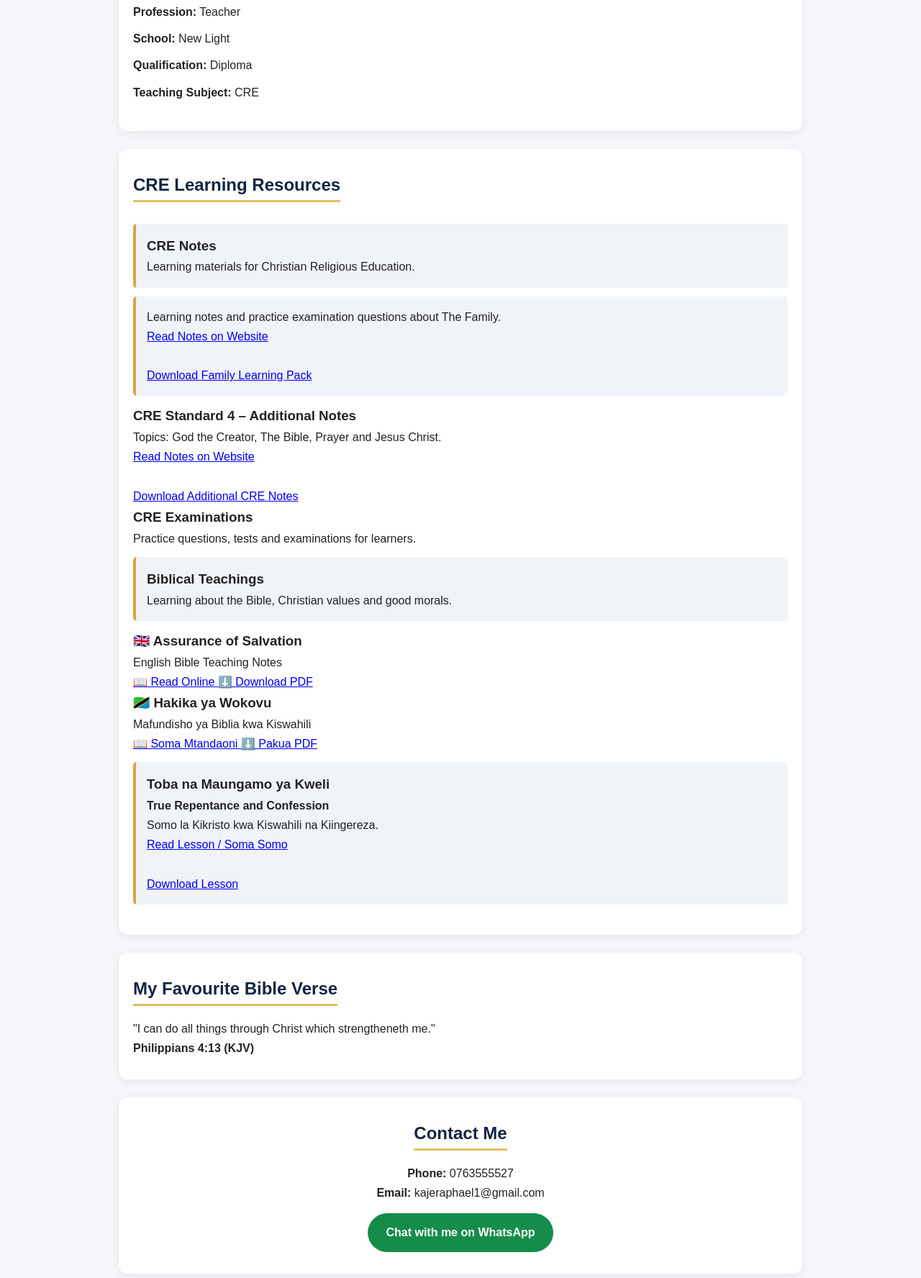
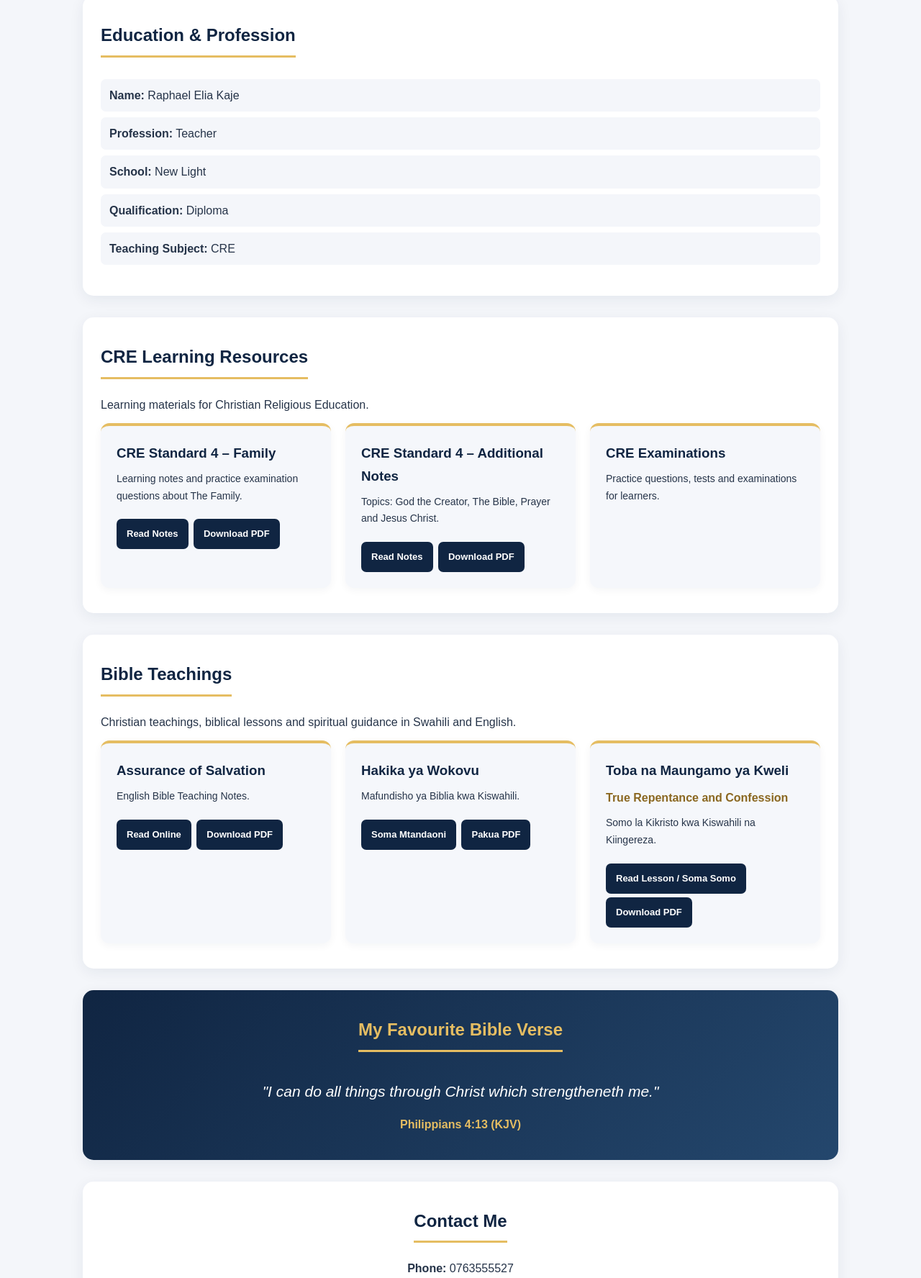
Before and after one commit to kajeraphael1-commits/Raphael123.Github.io, a plain HTML site: page index.html in a window 1280 px wide. Shown: the part 1024-2800 px from the top of the page at 72% size. Drawn offline with Linux system fonts and the light colour scheme.

Commit message:
Refactor CSS variables and update HTML structure

```diff
--- a/index.html
+++ b/index.html
@@ -1,100 +1,205 @@
+
+
 <!DOCTYPE html>
 <html lang="en">
 <head>
 <meta charset="UTF-8">
 <meta name="viewport" content="width=device-width, initial-scale=1.0">
+
 <title>Raphael Elia Kaje | Personal Website</title>
 
 <style>
+:root {
+  --navy: #102542;
+  --blue: #193b63;
+  --gold: #e5bd62;
+  --light: #f4f6fa;
+  --white: #ffffff;
+  --text: #263449;
+}
+
 * {
   margin: 0;
   padding: 0;
   box-sizing: border-box;
 }
 
+html {
+  scroll-behavior: smooth;
+}
+
 body {
   font-family: Arial, sans-serif;
-  background: #f5f6fa;
-  color: #222;
+  background: var(--light);
+  color: var(--text);
   line-height: 1.7;
 }
 
 header {
-  background: #102542;
+  background: var(--navy);
   color: white;
-  padding: 25px 15px;
   text-align: center;
+  padding: 28px 15px;
 }
 
 header h1 {
-  color: #e5bd62;
+  color: var(--gold);
   font-size: 30px;
+  letter-spacing: 2px;
+}
+
+header p {
+  margin-top: 5px;
+  letter-spacing: 1px;
 }
 
 nav {
-  background: #17375e;
+  background: var(--blue);
+  padding: 15px 10px;
   text-align: center;
-  padding: 15px;
+  position: sticky;
+  top: 0;
+  z-index: 10;
 }
 
 nav a {
   color: white;
   text-decoration: none;
-  margin: 10px;
+  display: inline-block;
+  margin: 5px 12px;
+  font-weight: bold;
+  font-size: 14px;
+}
+
+nav a:hover {
+  color: var(--gold);
+}
+
+.hero {
+  background: linear-gradient(135deg, #102542, #31577d);
+  color: white;
+  text-align: center;
+  padding: 65px 20px;
+}
+
+.hero img {
+  width: 180px;
+  height: 180px;
+  object-fit: cover;
+  border-radius: 50%;
+  border: 5px solid var(--gold);
+  margin-bottom: 18px;
+  box-shadow: 0 8px 25px #0005;
+}
+
+.hero h2 {
+  color: var(--gold);
+  font-size: 32px;
+  margin-bottom: 8px;
+}
+
+.hero p {
+  margin: 5px;
+}
+
+.hero .welcome {
+  margin-top: 15px;
+  font-size: 17px;
+}
+
+section {
+  max-width: 1050px;
+  margin: 30px auto;
+  padding: 35px 25px;
+  background: white;
+  border-radius: 15px;
+  box-shadow: 0 5px 20px #10254212;
+}
+
+section h2 {
+  color: var(--navy);
+  display: inline-block;
+  border-bottom: 3px solid var(--gold);
+  padding-bottom: 7px;
+  margin-bottom: 22px;
+}
+
+section p {
+  margin-bottom: 12px;
+}
+
+.info {
+  padding: 9px 12px;
+  margin: 8px 0;
+  background: #f4f6fa;
+  border-radius: 7px;
+}
+
+.resource-grid {
+  display: grid;
+  grid-template-columns: repeat(auto-fit, minmax(240px, 1fr));
+  gap: 20px;
+}
+
+.resource {
+  background: #f5f7fb;
+  padding: 22px;
+  border-radius: 12px;
+  border-top: 4px solid var(--gold);
+  box-shadow: 0 3px 12px #1025420c;
+}
+
+.resource h3 {
+  color: var(--navy);
+  margin-bottom: 8px;
+}
+
+.resource h4 {
+  color: #8a6720;
+  margin-bottom: 10px;
+}
+
+.resource p {
+  font-size: 14px;
+  margin-bottom: 15px;
+}
+
+.resource a {
+  display: inline-block;
+  background: var(--navy);
+  color: white;
+  text-decoration: none;
+  padding: 10px 14px;
+  border-radius: 7px;
+  margin: 5px 3px 0 0;
+  font-size: 13px;
   font-weight: bold;
 }
 
-.hero {
-  background: linear-gradient(135deg,#102542,#24476d);
-  color: white;
-  text-align: center;
-  padding: 45px 15px;
+.resource a:hover {
+  background: #31577d;
 }
 
-.hero img {
-  width: 175px;
-  height: 175px;
-  object-fit: cover;
-  border-radius: 50%;
-  border: 5px solid #e5bd62;
-  margin-bottom: 15px;
+.verse {
+  text-align: center;
+  background: linear-gradient(135deg, #102542, #24476d);
+  color: white;
 }
 
-.hero h2 {
-  color: #f2ce77;
-  font-size: 28px;
+.verse h2 {
+  color: var(--gold);
+  border-color: var(--gold);
 }
 
-.hero p {
-  margin: 8px;
+.verse blockquote {
+  font-size: 21px;
+  font-style: italic;
+  margin: 15px auto;
+  max-width: 700px;
 }
 
-section {
-  max-width: 950px;
-  margin: 25px auto;
-  padding: 30px 20px;
-  background: white;
-  border-radius: 12px;
-  box-shadow: 0 3px 12px #00000012;
-}
-
-section h2 {
-  color: #102542;
-  border-bottom: 3px solid #e5bd62;
-  display: inline-block;
-  margin-bottom: 18px;
-}
-
-.info {
-  margin: 10px 0;
-}
-
-.resource {
-  background: #f0f3f8;
-  padding: 15px;
-  margin: 12px 0;
-  border-left: 4px solid #d4a93e;
-  border-radius: 5px;
+.verse strong {
+  color: var(--gold);
 }
 
 .contact {
@@ -112,15 +217,53 @@ section h2 {
   font-weight: bold;
 }
 
+.whatsapp:hover {
+  background: #116d3b;
+}
+
 footer {
-  background: #102542;
+  background: var(--navy);
   color: white;
   text-align: center;
-  padding: 25px 10px;
+  padding: 30px 15px;
+  margin-top: 35px;
 }
 
 footer span {
-  color: #e5bd62;
+  color: var(--gold);
+  font-weight: bold;
+}
+
+@media (max-width: 600px) {
+  header h1 {
+    font-size: 24px;
+  }
+
+  nav {
+    padding: 10px 5px;
+  }
+
+  nav a {
+    margin: 5px 7px;
+    font-size: 13px;
+  }
+
+  .hero {
+    padding: 45px 15px;
+  }
+
+  .hero h2 {
+    font-size: 26px;
+  }
+
+  section {
+    margin: 18px 12px;
+    padding: 25px 18px;
+  }
+
+  .resource-grid {
+    grid-template-columns: 1fr;
+  }
 }
 </style>
 </head>
@@ -136,7 +279,8 @@ footer span {
   <a href="#home">Home</a>
   <a href="#about">About</a>
   <a href="#education">Education</a>
-  <a href="#resources">CRE</a>
+  <a href="#resources">CRE Resources</a>
+  <a href="#teachings">Bible Teachings</a>
   <a href="#contact">Contact</a>
 </nav>
 
@@ -146,17 +290,23 @@ footer span {
 
   <h2>Raphael Elia Kaje</h2>
   <p>Professional Teacher | Christian Educator</p>
-  <p>Welcome to my personal website!</p>
+
+  <p class="welcome">
+    Welcome to my personal website!
+  </p>
+
   <p>Committed to academic excellence and moral values.</p>
 </div>
 
 <section id="about">
   <h2>About Me</h2>
+
   <p>
     Welcome to my personal website. I am Raphael Elia Kaje,
     a dedicated teacher committed to educating, inspiring
     and guiding learners towards a bright future.
   </p>
+
   <p>
     My passion is promoting quality education, Christian
     values, discipline and good morals.
@@ -165,6 +315,7 @@ footer span {
 
 <section id="education">
   <h2>Education & Profession</h2>
+
   <div class="info"><b>Name:</b> Raphael Elia Kaje</div>
   <div class="info"><b>Profession:</b> Teacher</div>
   <div class="info"><b>School:</b> New Light</div>
@@ -174,76 +325,85 @@ footer span {
 
 <section id="resources">
   <h2>CRE Learning Resources</h2>
+
+  <p>Learning materials for Christian Religious Education.</p>
+
+  <div class="resource-grid">
+
     <div class="resource">
-    <h3>CRE Notes</h3>
-    <p>Learning materials for Christian Religious Education.</p>
-  </div>
-<div class="resource">
-
+      <h3>CRE Standard 4 – Family</h3>
       <p>Learning notes and practice examination questions about The Family.</p>
 
       <a href="CRE_Standard_4_Family_Learning_Pack.pdf"
-     target="_blank">
-     Read Notes on Website
+         target="_blank" rel="noopener">
+        Read Notes
       </a>
 
-  <br><br>
-
       <a href="CRE_Standard_4_Family_Learning_Pack.pdf" download>
-     Download Family Learning Pack
+        Download PDF
       </a>
     </div>
+
+    <div class="resource">
       <h3>CRE Standard 4 – Additional Notes</h3>
       <p>Topics: God the Creator, The Bible, Prayer and Jesus Christ.</p>
 
       <a href="CRE_Standard_4_Additional_Notes.pdf"
-     target="_blank">
-     Read Notes on Website
+         target="_blank" rel="noopener">
+        Read Notes
       </a>
 
-  <br><br>
-
       <a href="CRE_Standard_4_Additional_Notes.pdf" download>
-     Download Additional CRE Notes
+        Download PDF
       </a>
     </div>
-</div>
 
+    <div class="resource">
       <h3>CRE Examinations</h3>
       <p>Practice questions, tests and examinations for learners.</p>
     </div>
+
+  </div>
+</section>
+
+<section id="teachings">
+  <h2>Bible Teachings</h2>
+
+  <p>
+    Christian teachings, biblical lessons and spiritual
+    guidance in Swahili and English.
+  </p>
+
+  <div class="resource-grid">
+
     <div class="resource">
-    <h3>Biblical Teachings</h3>
-    <p>Learning about the Bible, Christian values and good morals.</p>
-  </div>
-<div class="teaching-card">
-  <h3>🇬🇧 Assurance of Salvation</h3>
-  <p>English Bible Teaching Notes</p>
+      <h3>Assurance of Salvation</h3>
+      <p>English Bible Teaching Notes.</p>
 
       <a href="Assurance_of_Salvation_Teaching_Notes.pdf"
          target="_blank" rel="noopener">
-     📖 Read Online
+        Read Online
       </a>
 
-  <a href="Assurance_of_Salvation_Teaching_Notes.pdf"
-     download>
-     ⬇️ Download PDF
+      <a href="Assurance_of_Salvation_Teaching_Notes.pdf" download>
+        Download PDF
       </a>
     </div>
-<div class="teaching-card">
-  <h3>🇹🇿 Hakika ya Wokovu</h3>
-  <p>Mafundisho ya Biblia kwa Kiswahili</p>
+
+    <div class="resource">
+      <h3>Hakika ya Wokovu</h3>
+      <p>Mafundisho ya Biblia kwa Kiswahili.</p>
 
       <a href="Hakika_ya_Wokovu_Mafundisho.pdf"
          target="_blank" rel="noopener">
-     📖 Soma Mtandaoni
+        Soma Mtandaoni
       </a>
 
-  <a href="Hakika_ya_Wokovu_Mafundisho.pdf"
-     download>
-     ⬇️ Pakua PDF
+      <a href="Hakika_ya_Wokovu_Mafundisho.pdf" download>
+        Pakua PDF
       </a>
     </div>
+
     <div class="resource">
       <h3>Toba na Maungamo ya Kweli</h3>
       <h4>True Repentance and Confession</h4>
@@ -251,39 +411,44 @@ footer span {
       <p>Somo la Kikristo kwa Kiswahili na Kiingereza.</p>
 
       <a href="Toba_na_Maungamo_ya_Kweli_Bilingual-1.pdf"
-     target="_blank">
+         target="_blank" rel="noopener">
         Read Lesson / Soma Somo
       </a>
 
-  <br><br>
-
       <a href="Toba_na_Maungamo_ya_Kweli_Bilingual-1.pdf" download>
-     Download Lesson
+        Download PDF
       </a>
     </div>
+
+  </div>
 </section>
-<section>
+
+<section class="verse">
   <h2>My Favourite Bible Verse</h2>
-  <p>
+
+  <blockquote>
     "I can do all things through Christ which strengtheneth me."
-  </p>
-  <p><b>Philippians 4:13 (KJV)</b></p>
+  </blockquote>
+
+  <strong>Philippians 4:13 (KJV)</strong>
 </section>
 
 <section id="contact" class="contact">
   <h2>Contact Me</h2>
+
   <p><b>Phone:</b> 0763555527</p>
   <p><b>Email:</b> kajeraphael1@gmail.com</p>
 
   <a class="whatsapp"
-     href="https://wa.me/255763555527">
+     href="https://wa.me/255763555527"
+     target="_blank" rel="noopener">
     Chat with me on WhatsApp
   </a>
 </section>
 
 <footer>
   <p>© 2026 Raphael Elia Kaje</p>
-  <p><span>Academics & Morals Excellence</span></p>
+  <p><span>Academic & Moral Excellence</span></p>
   <p>All Rights Reserved.</p>
 </footer>
 
```
Lines whose indentation alone changed are shown as unchanged.
